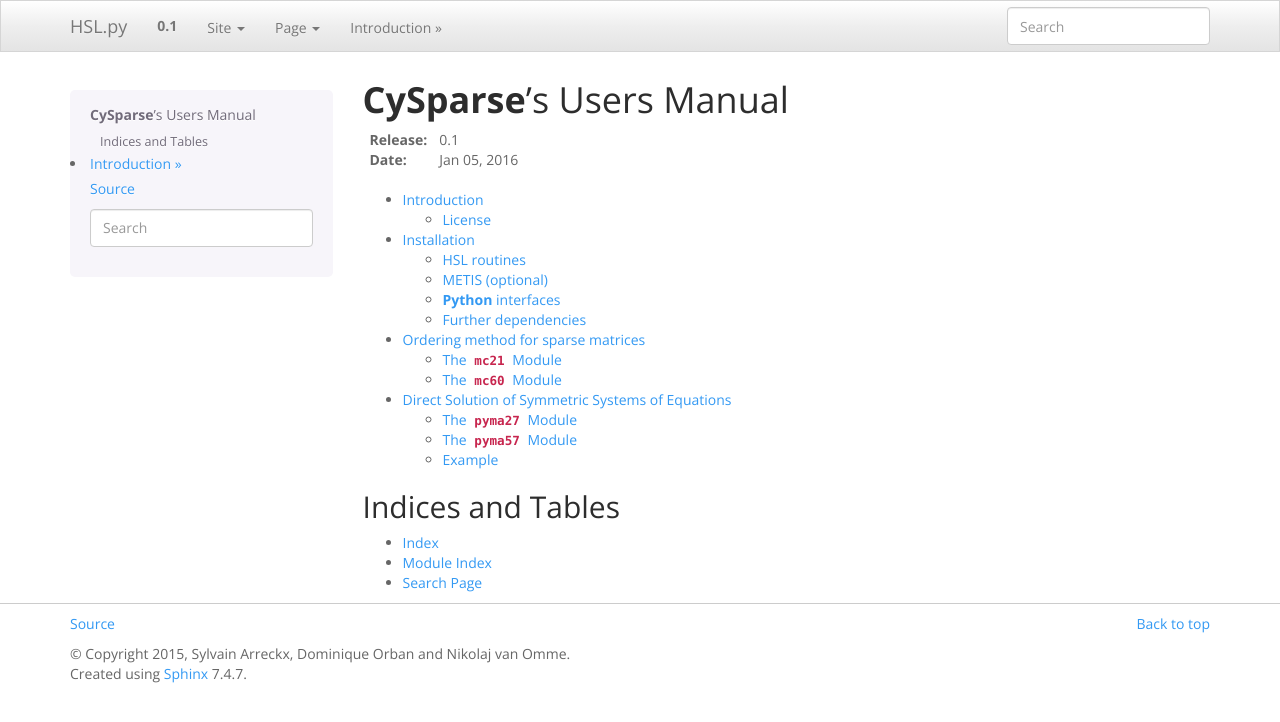
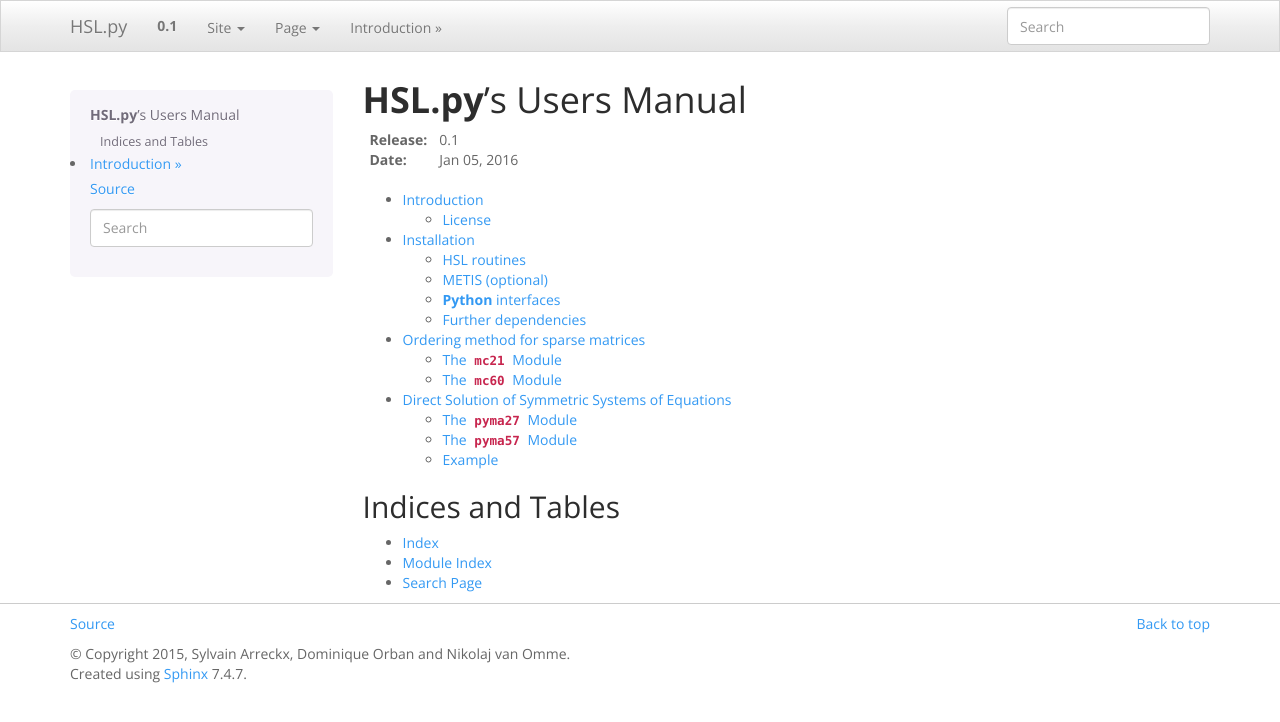
Before and after one commit to PythonOptimizers/HSL.py, a Sphinx documentation site: the page built from doc/source/contents.rst, in a window 1280 px wide. Shown: the top 722 px of the page. Built offline with Sphinx 7.4.7, drawn with Linux system fonts in a browser that asks for light colours; pages that are not in the unit, such as notebooks, are missing from menus.

Commit message:
Change title of doc

```diff
--- a/doc/source/contents.rst
+++ b/doc/source/contents.rst
@@ -1,6 +1,6 @@
 
 ===================================
-:program:`CySparse`'s Users Manual
+:program:`HSL.py`'s Users Manual
 ===================================
 
 :Release: |version|
```
